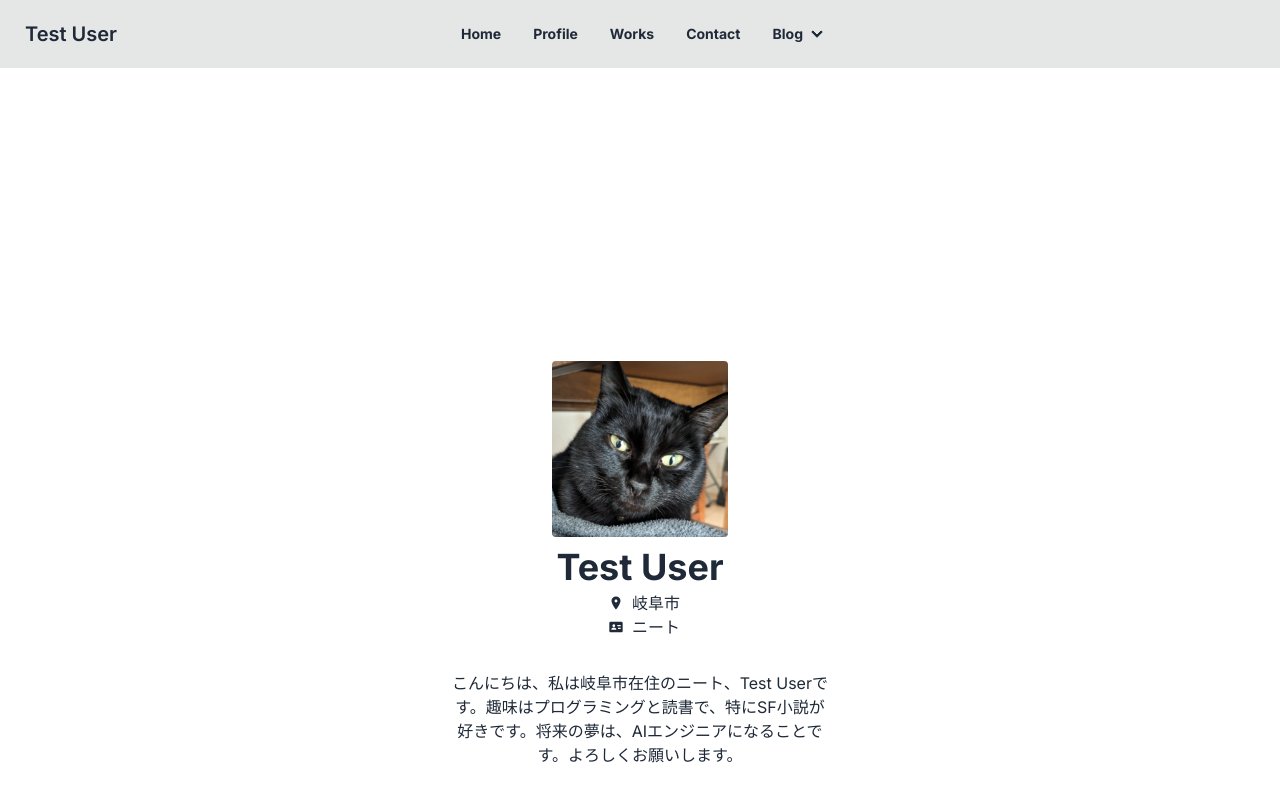
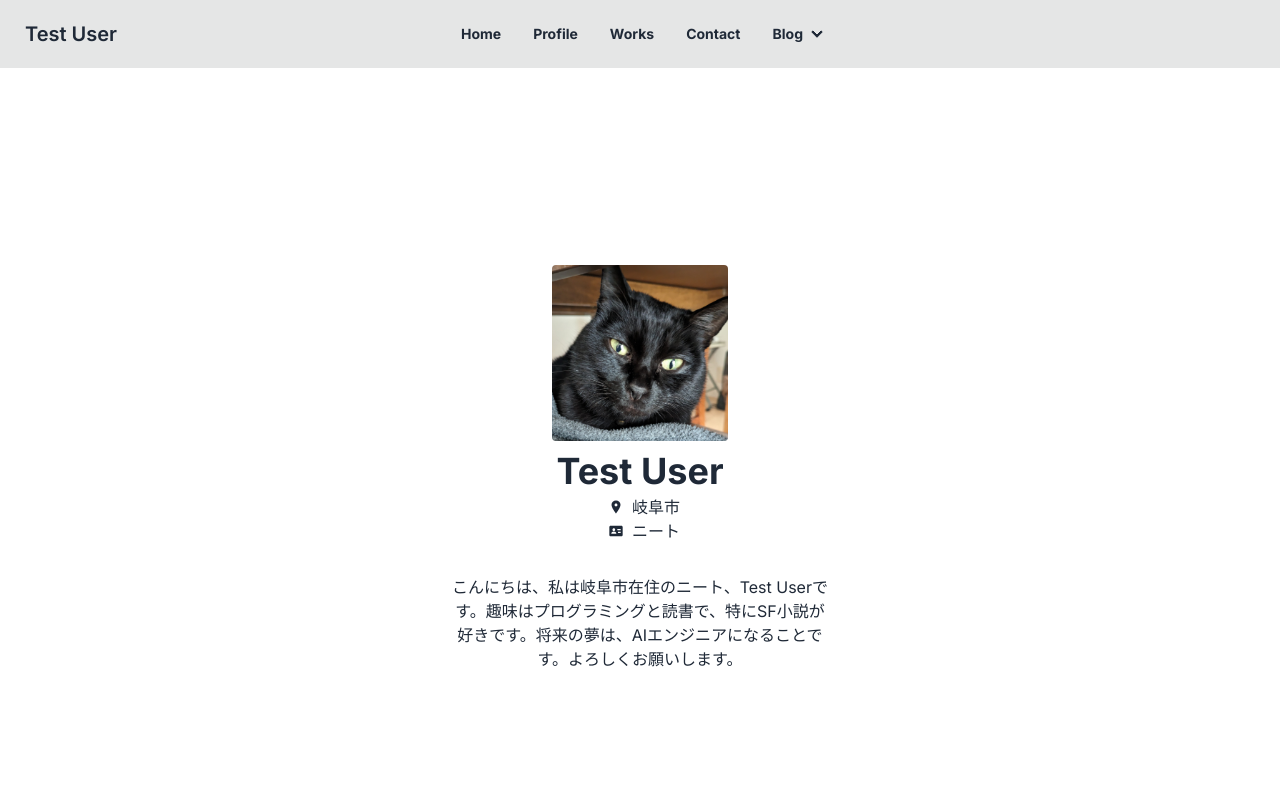
Before and after one commit to Milix-M/milix-m_tempest, a Next.js app in the folder web/: page / in a window 1280 px wide. Shown: the top 800 px of the page. Built offline with nearby package versions, Linux system fonts and the light colour scheme.

Commit message:
fix layout system!!!!!!

```diff
--- /dev/null
+++ b/web/src/app/(profilepage)/layout.tsx
@@ -0,0 +1,11 @@
+export default function RootLayout ({
+  children
+}: Readonly<{
+  children: React.ReactNode
+}>) {
+  return (
+    <main className='min-h-screen mt-[68px] mx-auto max-w-4xl px-5 py-7 justify-center flex'>
+      <div className='w-full'>{children}</div>
+    </main>
+  )
+}
--- /dev/null
+++ b/web/src/app/(toppage)/layout.tsx
@@ -0,0 +1,11 @@
+export default function RootLayout ({
+  children
+}: Readonly<{
+  children: React.ReactNode
+}>) {
+  return (
+    <main className='mx-auto max-w-4xl justify-center flex'>
+      <div className='w-full'>{children}</div>
+    </main>
+  )
+}
--- a/web/src/app/layout.tsx
+++ b/web/src/app/layout.tsx
@@ -23,9 +23,7 @@ export default function RootLayout ({
         <ThemeProvider>
           <div>
             <Header />
-            <main className='min-h-screen mt-[68px] mx-auto max-w-4xl px-5 py-7 justify-center flex'>
-              <div className='w-full'>{children}</div>
-            </main>
+            {children}
             <Footer />
           </div>
         </ThemeProvider>
```
Also changed, not shown: web/src/app/(profilepage)/contact/page.tsx (renamed from web/src/app/contact/page.tsx), web/src/app/(profilepage)/profile/page.tsx (renamed from web/src/app/profile/page.tsx), web/src/app/(profilepage)/works/page.tsx (renamed from web/src/app/works/page.tsx), web/src/app/(toppage)/page.tsx (renamed from web/src/app/page.tsx).
